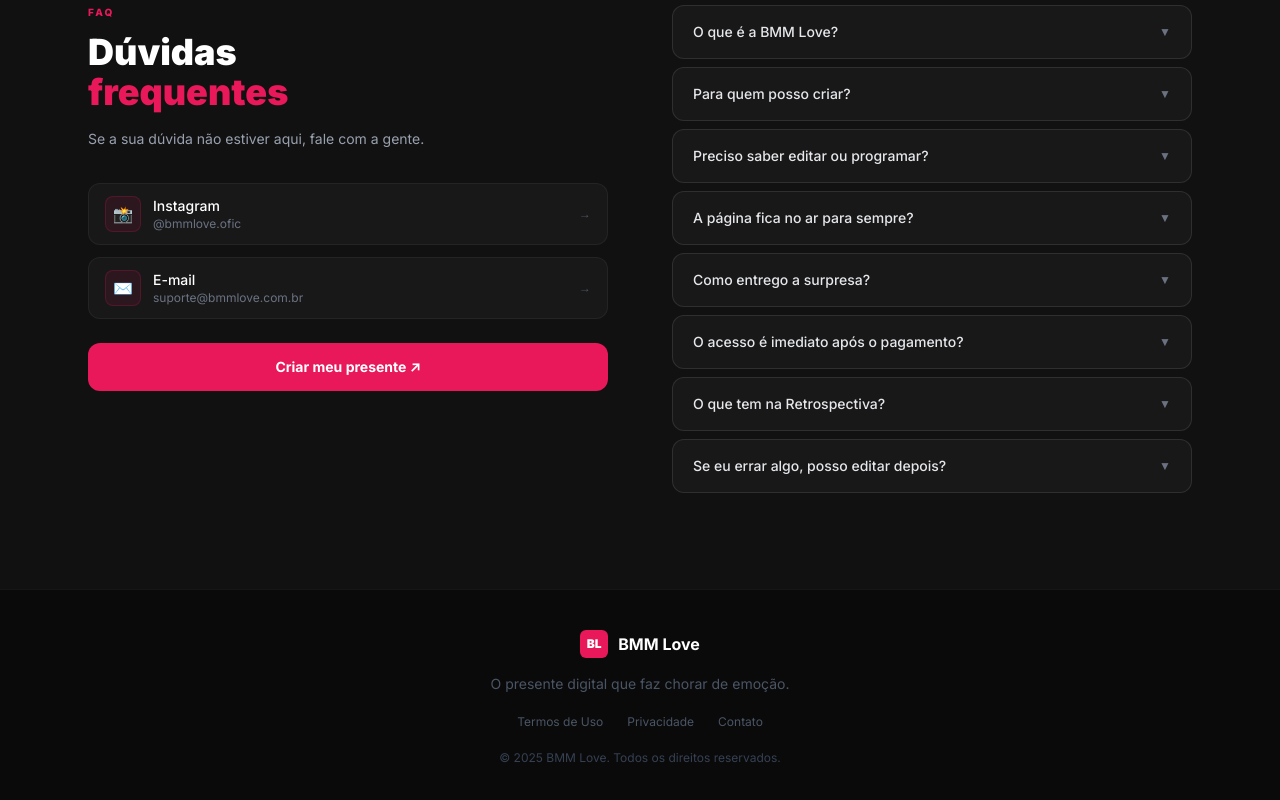
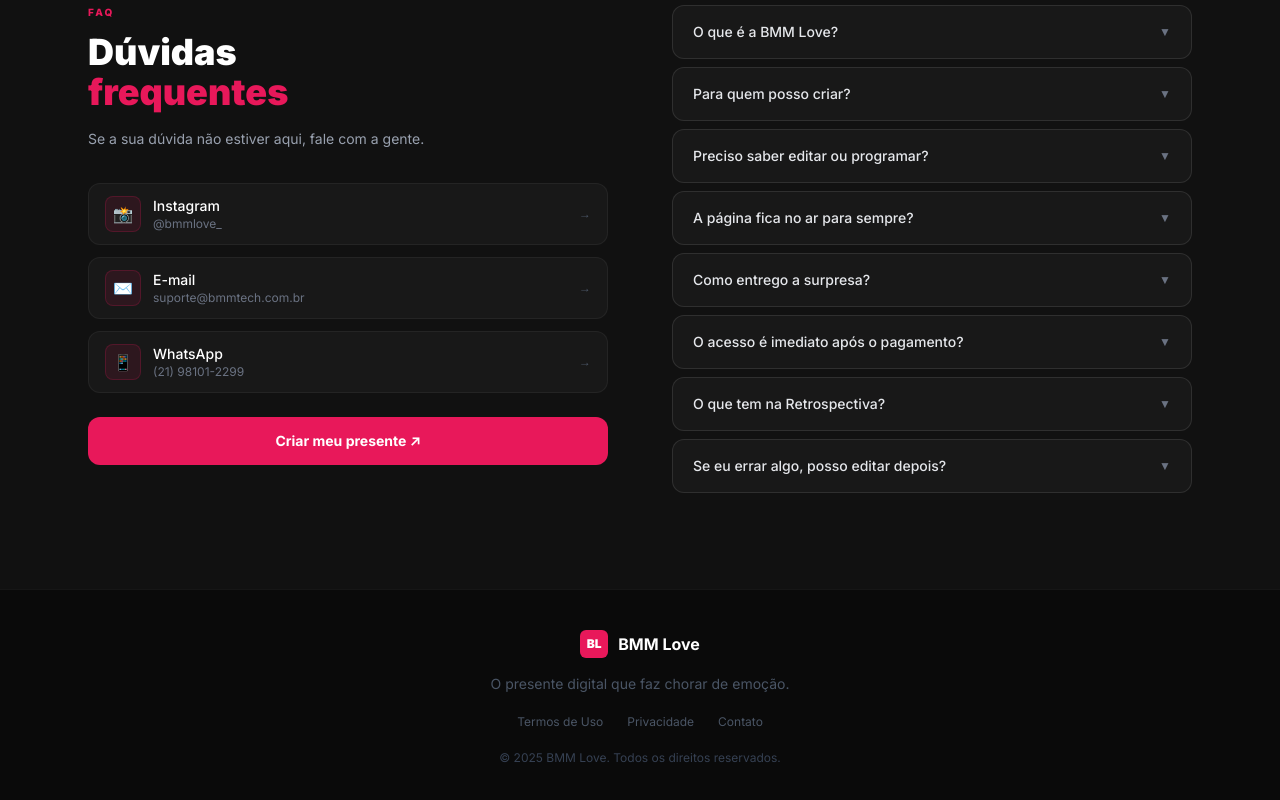
Before and after one commit to klini-hugomonteiro/BMMLOVES, a Next.js app: page / in a window 1280 px wide. Shown: the part 3903-4703 px from the top of the page. Built offline with nearby package versions, Linux system fonts and the light colour scheme.

Commit message:
Update page.tsx

```diff
--- a/app/page.tsx
+++ b/app/page.tsx
@@ -303,8 +303,9 @@
             <p className="text-gray-400 text-sm mb-8 leading-relaxed">Se a sua dúvida não estiver aqui, fale com a gente.</p>
             <div className="space-y-3 mb-6">
               {[
-                { icon: "📸", label: "Instagram", sub: "@bmmlove.ofic", href: "https://instagram.com/bmmlove" },
-                { icon: "✉️", label: "E-mail", sub: "suporte@bmmlove.com.br", href: "mailto:suporte@bmmlove.com.br" },
+                { icon: "📸", label: "Instagram", sub: "@bmmlove_", href: "https://instagram.com/bmmtech_" },
+                { icon: "✉️", label: "E-mail", sub: "suporte@bmmtech.com.br", href: "mailto:suporte@bmmtech.com.br" },
+                { icon: "📱", label: "WhatsApp", sub: " (21) 98101-2299", href: "https://api.whatsapp.com/send?phone=5521981012299" },
               ].map((c) => (
                 <a key={c.label} href={c.href} className="flex items-center justify-between bg-[#181818] border border-white/5 rounded-xl px-4 py-3 hover:border-white/10 transition-colors group">
                   <div className="flex items-center gap-3">
```
